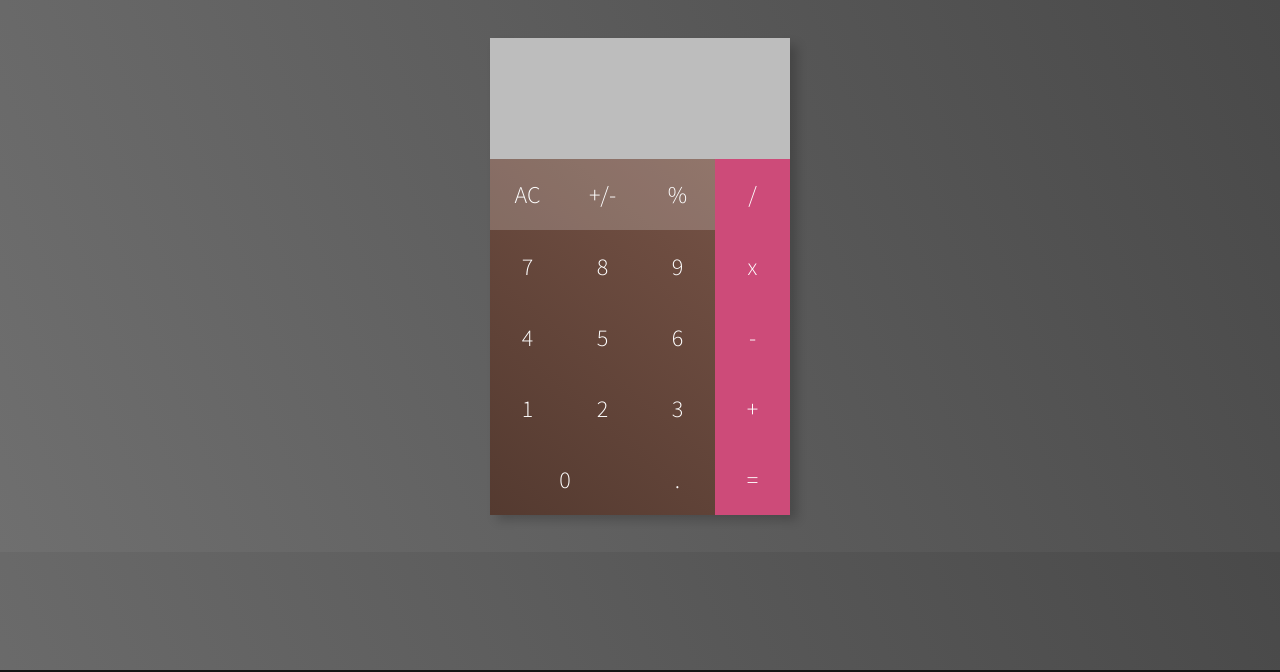
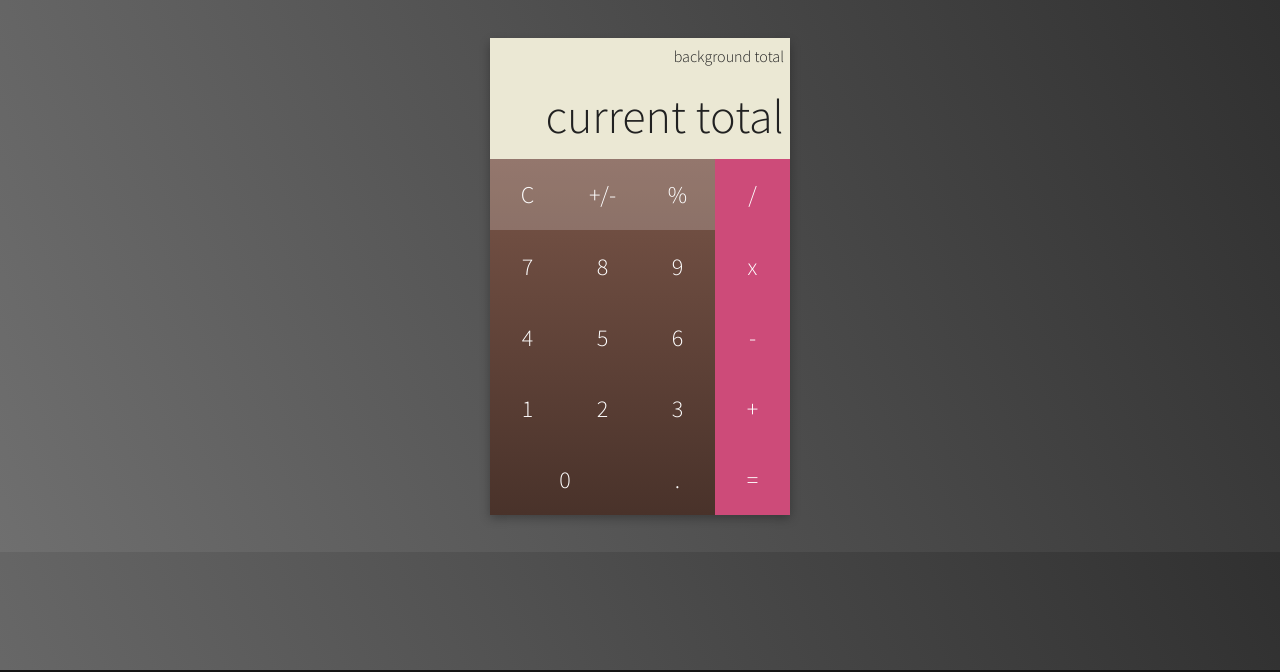
Before and after one commit to ziggysauce/fcc-frontend, a website: page calculator/index.html in a window 1280 px wide. Shown: the top 672 px of the page. Drawn offline with Linux system fonts and the light colour scheme.

Commit message:
update styles

```diff
--- a/calculator/css/styles.css
+++ b/calculator/css/styles.css
@@ -6,17 +6,17 @@ body, html {
 }
 
 body {
-  background: -webkit-linear-gradient(right top, #494949, #6f6f6f);
-  background: -moz-linear-gradient(right top, #494949, #6f6f6f);
+  background: -webkit-linear-gradient(right top, #303030, #6f6f6f);
+  background: -moz-linear-gradient(right top, #303030, #6f6f6f);
 }
 
-/*#container {
-  height: 100%;
-}*/
+#container {
+  /*height: 100%;*/
+}
 
 .calc-container {
   /*outline: 1px solid red;*/
-  box-shadow: 7px 7px 10px rgba(0,0,0,0.2);
+  box-shadow: 0px 5px 10px rgba(0,0,0,0.3);
   margin: 3% auto;
   height: 475px;
   width: 300px;
@@ -26,29 +26,34 @@ body {
   height: 20%;
 }
 
-.calc-row-1 {
-  height: 18%;
-  border: 1px solid #BDBDBD;
+.calc-row-1, .calc-row-2 {
+  display: flex;
+  flex-direction: row;
+  justify-content: flex-end;
+  align-items: center;
+  border: 1px solid #ebe8d4;
   border-bottom: none;
-  background: #BDBDBD;
+  padding: 0px 5px;
+  background: #ebe8d4;
   color: #212121;
+  font-family: 'Source Sans Pro', Arial;
+  overflow-x: scroll;
+  overflow-y: auto;
 }
 
 .calc-row-2 {
+  height: 18%;
+  font-size: 3em;
+}
+
+.calc-row-1 {
   height: 7%;
-  border: 1px solid #BDBDBD;
-  border-bottom: none;
-  background: #BDBDBD;
-  color: #212121;
+
 }
 
 button {
   cursor: pointer;
   margin-right: -4px;
-  /*border-top: 1px solid black;
-  border-left: none;
-  border-right: none;
-  border-bottom: none;*/
   border: 1px solid transparent;
   outline: none;
   font-size: 1.5em;
@@ -66,8 +71,8 @@ button:hover {
 }
 
 .calc-buttons {
-  background: -webkit-linear-gradient(right top, #795548, #543a30);
-  background: -moz-linear-gradient(right top, #795548, #543a30);
+  background: -webkit-linear-gradient(#795548, #49322a);
+  background: -moz-linear-gradient(#795548, #49322a);
   height: 75%;
 }
 
--- a/calculator/index.html
+++ b/calculator/index.html
@@ -12,14 +12,14 @@
     <div class="container">
       <div class="calc-container">
         <div class="calc-row-1">
-
+          <p>background total</p>
         </div>
         <div class="calc-row-2">
-
+          <p>current total</p>
         </div>
         <div class="calc-buttons">
           <div class="calc-row">
-            <button type="button" name="button" class="small-square">AC</button>
+            <button type="button" name="button" class="small-square">C</button>
             <button type="button" name="button" class="small-square">+/-</button>
             <button type="button" name="button" class="small-square">%</button>
             <button type="button" name="button" class="small-square">/</button>
```
